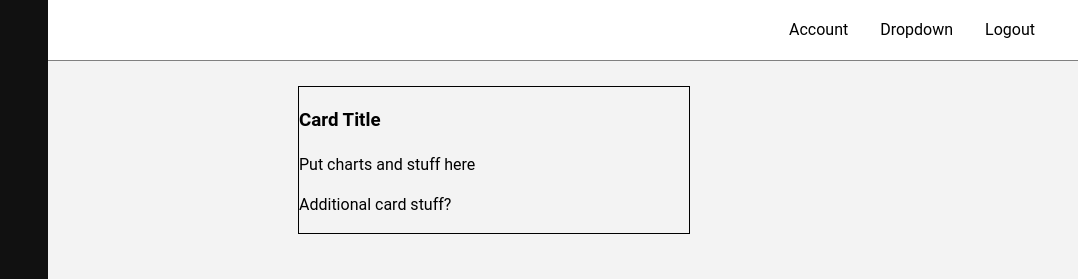
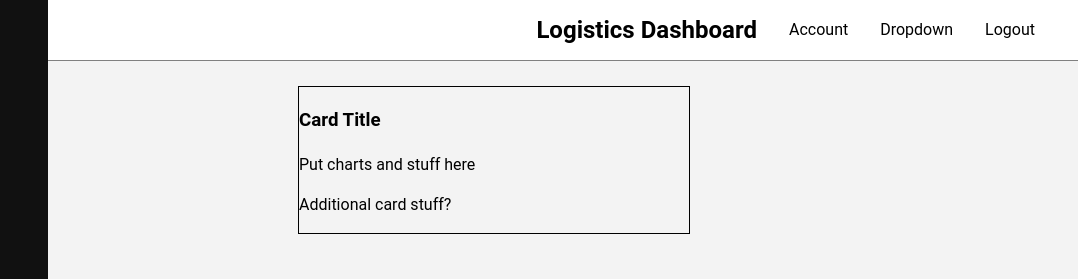
Before and after one commit to austin-bagwell/logistics-dashboard, a website: page public/index.html in a window 1280 px wide. Shown: the top 279 px of the page, 202-1280 px from the left. Drawn offline with Linux system fonts and the light colour scheme.

Commit message:
added title to topnav

```diff
--- a/public/index.html
+++ b/public/index.html
@@ -39,6 +39,9 @@
     <main>
       <!-- TOP NAV -->
       <nav class="topnav">
+        <div class="topnav__title">
+          <h1>Logistics Dashboard</h1>
+        </div>
         <ul class="topnav__items">
           <li class="topnav__item"><p>Account</p></li>
           <li class="topnav__item"><p>Dropdown</p></li>
--- a/public/styles.css
+++ b/public/styles.css
@@ -11,10 +11,10 @@ ul {
 }
 
 body {
+  display: grid;
+  grid-template-columns: 250px 1fr;
   height: 100vh;
   line-height: 1.5;
-  display: grid;
-  grid-template-columns: 250px 1fr;
   margin: 0;
   padding: 0;
   font-family: roboto, helvetica neue, Arial, sans-serif;
```
